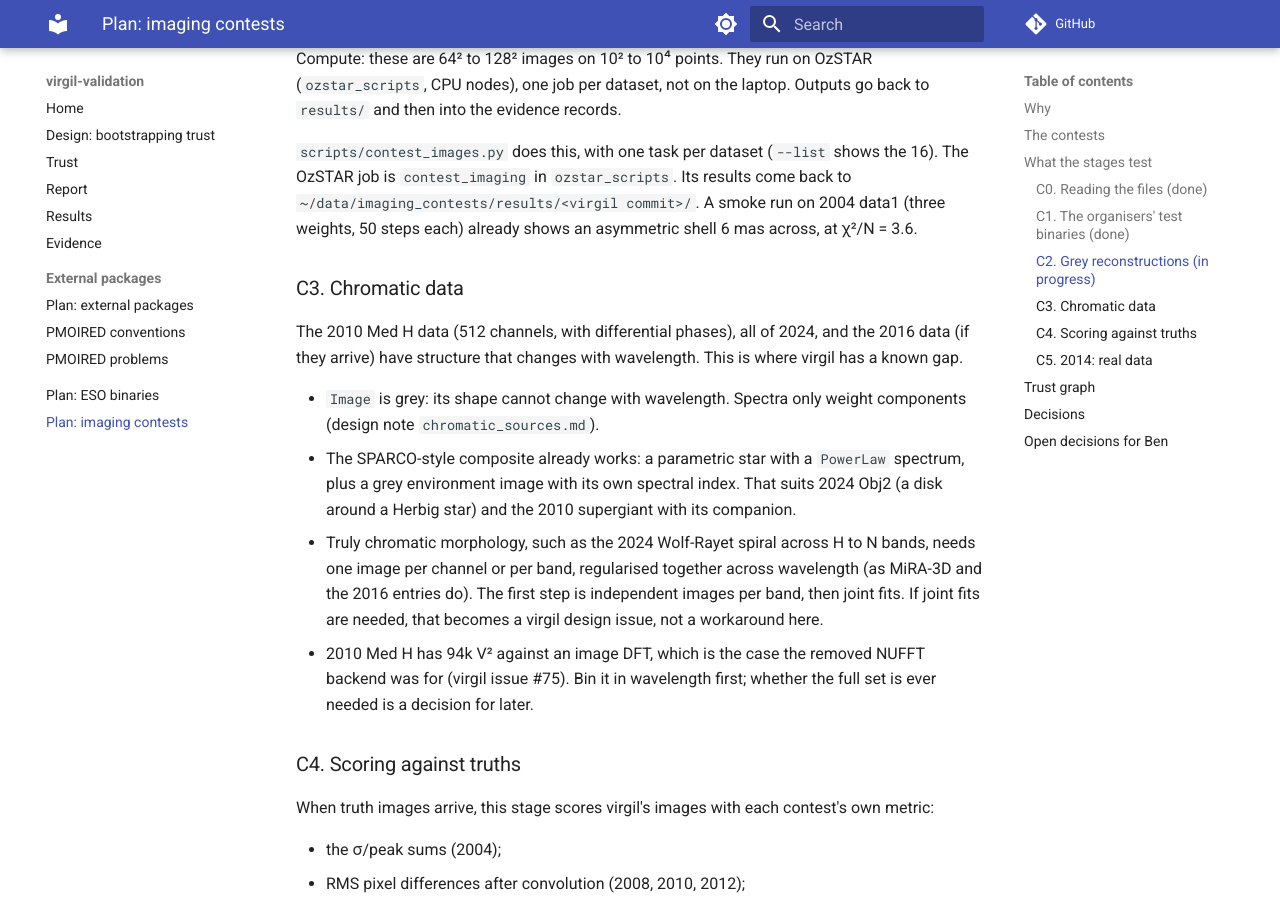
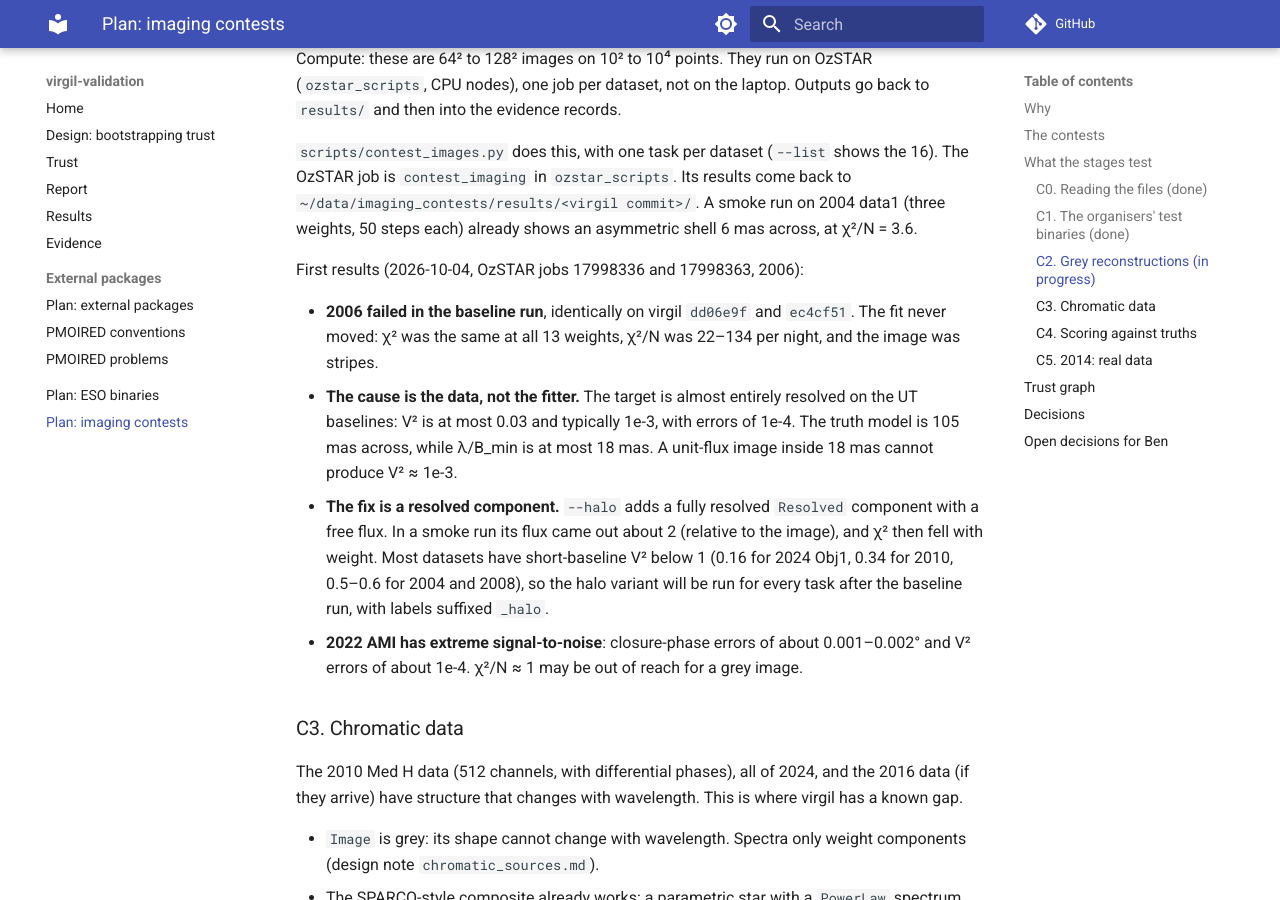
Before and after one commit to benjaminpope/virgil-validation, an MkDocs documentation site: the page built from docs/plan_imaging_contests.md, in a window 1280 px wide and 900 px high, scrolled down 4044 px. Built offline with MkDocs 1.6.1 and Material for MkDocs 9.7.7, drawn with Linux system fonts in a browser that asks for light colours; comment, search, counter and statistics services are not loaded.

Commit message:
C2: --halo variant (fully resolved component); first 2006 result in the plan
Co-Authored-By: Claude Opus 5.5 <noreply@anthropic.com>

```diff
--- a/docs/plan_imaging_contests.md
+++ b/docs/plan_imaging_contests.md
@@ -131,6 +131,25 @@ Its results come back to `~/data/imaging_contests/results/<virgil commit>/`.
 A smoke run on 2004 data1 (three weights, 50 steps each) already shows an
 asymmetric shell 6 mas across, at χ²/N = 3.6.
 
+First results (2026-10-04, OzSTAR jobs 17998336 and 17998363, 2006):
+
+- **2006 failed in the baseline run**, identically on virgil `dd06e9f` and
+  `ec4cf51`. The fit never moved: χ² was the same at all 13 weights, χ²/N
+  was 22–134 per night, and the image was stripes.
+- **The cause is the data, not the fitter.** The target is almost entirely
+  resolved on the UT baselines: V² is at most 0.03 and typically 1e-3, with
+  errors of 1e-4. The truth model is 105 mas across, while λ/B_min is at
+  most 18 mas. A unit-flux image inside 18 mas cannot produce V² ≈ 1e-3.
+- **The fix is a resolved component.** `--halo` adds a fully resolved
+  `Resolved` component with a free flux. In a smoke run its flux came out
+  about 2 (relative to the image), and χ² then fell with weight. Most
+  datasets have short-baseline V² below 1 (0.16 for 2024 Obj1, 0.34 for
+  2010, 0.5–0.6 for 2004 and 2008), so the halo variant will be run for
+  every task after the baseline run, with labels suffixed `_halo`.
+- **2022 AMI has extreme signal-to-noise**: closure-phase errors of about
+  0.001–0.002° and V² errors of about 1e-4. χ²/N ≈ 1 may be out of reach
+  for a grey image.
+
 ### C3. Chromatic data
 
 The 2010 Med H data (512 channels, with differential phases), all of 2024,
```
Also changed, not shown: 1 other file.
